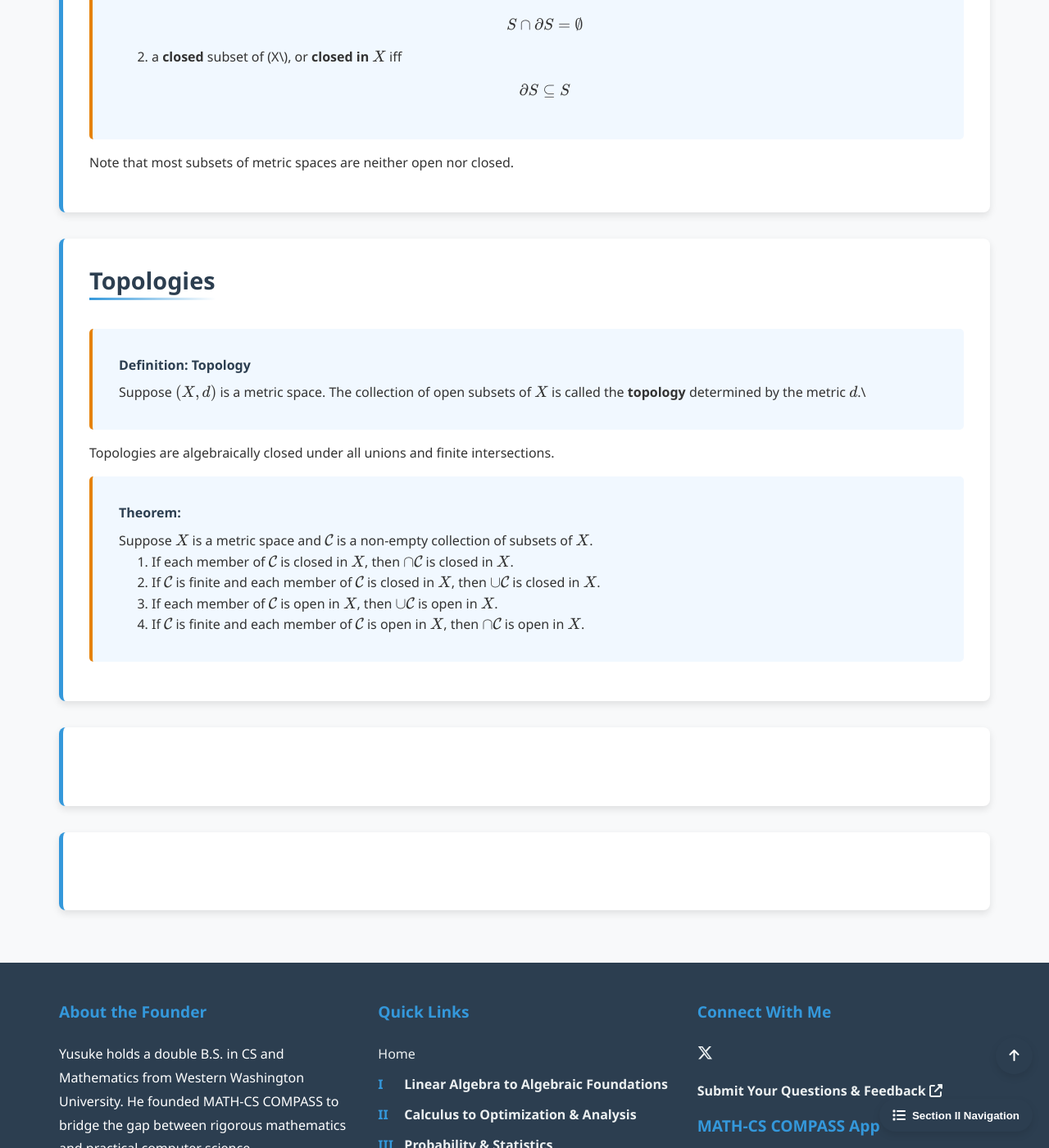
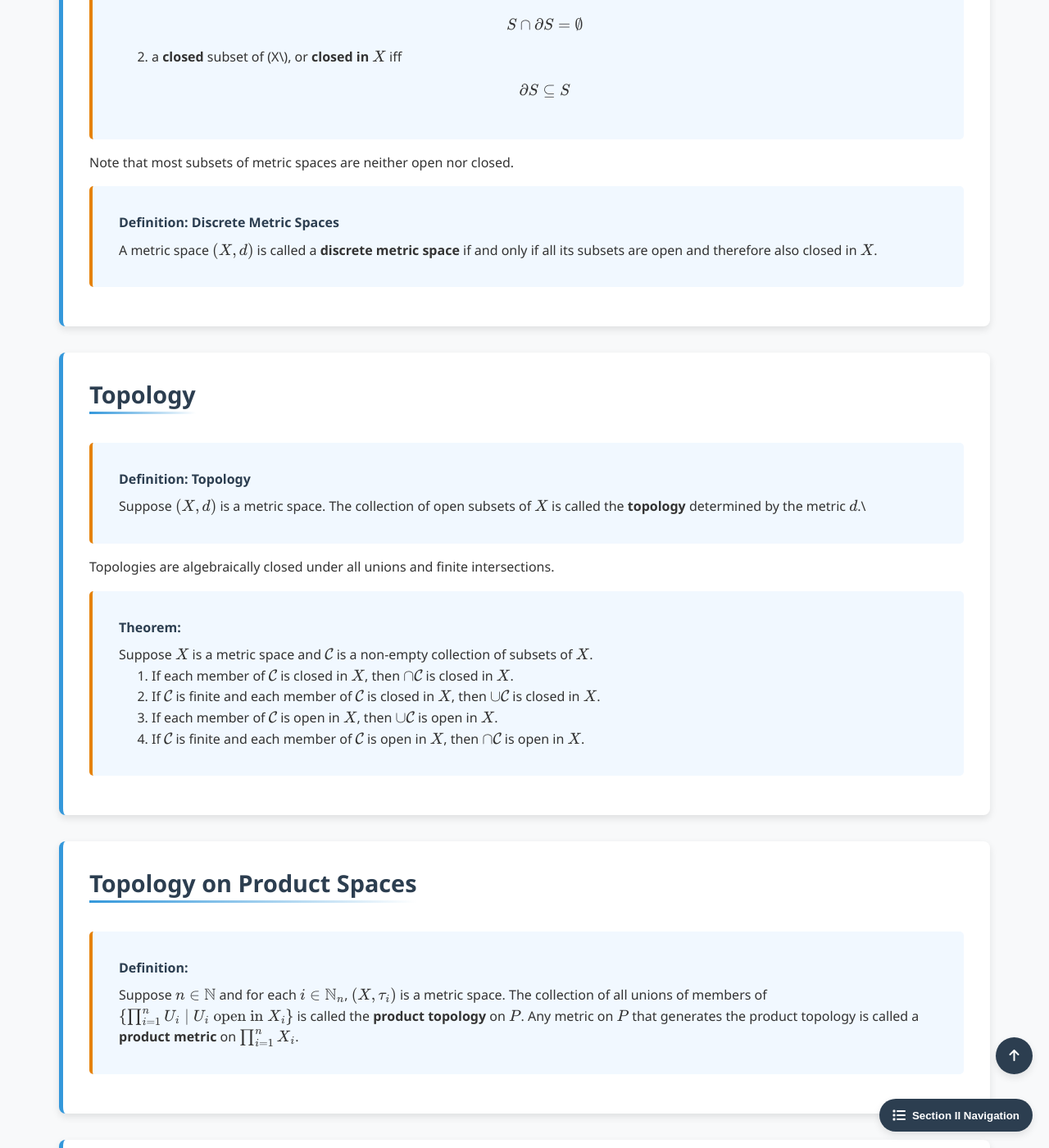
Before and after one commit to Yusukey01/yusukey01.github.io, a Jekyll site: the page built from Mathematics/Calculus/metric_space.html, in a window 1280 px wide and 1400 px high, scrolled down 2786 px. Shown: the whole window at 82% size. Built offline with Jekyll 4.4.1, drawn with Linux system fonts in a browser that asks for light colours; some of the changed text lies outside the part shown.

Commit message:
add theorems, definitions

```diff
--- a/Mathematics/Calculus/metric_space.html
+++ b/Mathematics/Calculus/metric_space.html
@@ -153,7 +153,7 @@ noindex: true
 
             </section>
 
-            <section id="" class="section-content">
+            <section id="bound" class="section-content">
                 <h2>Distance, Boundary</h2>
 
                 <div class="theorem">
@@ -179,7 +179,7 @@ noindex: true
 
             </section>
 
-            <section id="" class="section-content">
+            <section id="opcl" class="section-content">
                 <h2>Open & Closed</h2>
                 <div class="theorem">
                     <span class="theorem-title">Definition: Open and Closed Subsets</span>
@@ -201,10 +201,16 @@ noindex: true
                     Note that most subsets of metric spaces are neither open nor closed.
                 </p>
 
+                <div class="theorem">
+                    <span class="theorem-title">Definition: Discrete Metric Spaces</span>
+                    A metric space \((X, d)\) is called a <strong>discrete metric space</strong> if and only if all its subsets
+                    are open and therefore also closed in \(X\).
+                </div>
+
             </section>
 
-            <section id="" class="section-content">
-                <h2>Topologies</h2>
+            <section id="topology" class="section-content">
+                <h2>Topology</h2>
                 <div class="theorem">
                     <span class="theorem-title">Definition: Topology</span>
                     Suppose \((X, d)\) is a metric space. The collection of open subsets of \(X\) is called the
@@ -227,12 +233,29 @@ noindex: true
 
             </section>
 
-            <section id="" class="section-content">
-                <h2></h2>
+            <section id="product" class="section-content">
+                <h2>Topology on Product Spaces</h2>
+                <div class="theorem">
+                    <span class="theorem-title">Definition:</span>
+                    Suppose \(n \in \mathbb{N}\) and for each \(i \in \mathbb{N}_n\), \((X, \tau_i)\) is a metric space. The collection
+                    of all unions of members of \(\{\prod_{i=1}^n U_i \mid U_i \text{ open in } X_i\}\) is called the
+                    <strong>product topology</strong> on \(P\). Any metric on \(P\) that generates the product topology is called
+                    a <strong>product metric</strong> on \(\prod_{i=1}^n X_i\).
+                </div>
+            </section>
+
+            <section id="comp" class="section-content">
+                <h2>Completeness</h2>
+                <div class="theorem">
+                    <span class="theorem-title">Definition:</span>
+                    Suppose \(X\) is a metric space. Then \(X\) is said to be <strong>complete</strong> if and only if
+                    \(X\) is closed in every metric superspace of \(X\).
+                </div>
+
 
             </section>
 
-            <section id="" class="section-content">
+             <section id="" class="section-content">
                 <h2></h2>
 
             </section>
```
